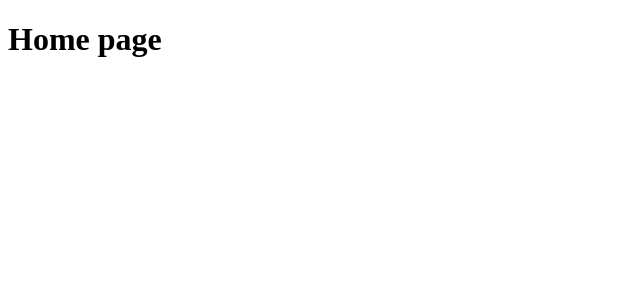
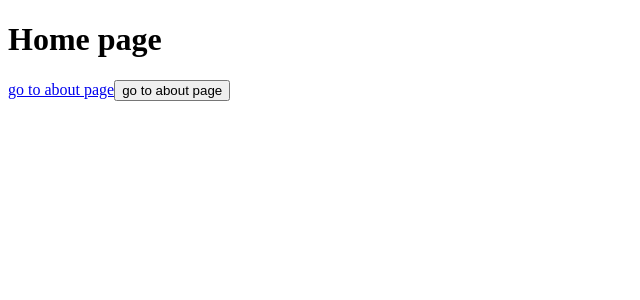
Before and after one commit to ZahraMirali/imdb-nuxt3, a Nuxt app: page / in a window 1280 px wide. Shown: the top 300 px of the page, without its empty margins (0-640 px from the left). Built offline with nearby package versions, Linux system fonts and the light colour scheme.

Commit message:
Page Navigation

```diff
--- a/pages/about.vue
+++ b/pages/about.vue
@@ -1,3 +1,4 @@
 <template>
     <h1>About page</h1>
+    <NuxtLink to="/">go to home page</NuxtLink>
 </template>
--- a/pages/index.vue
+++ b/pages/index.vue
@@ -1,3 +1,11 @@
 <template>
     <h1>Home page</h1>
+    <NuxtLink to="/about">go to about page</NuxtLink>
+    <button @click="moveToAbout">go to about page</button>
 </template>
+
+<script setup>
+    function moveToAbout(){
+        navigateTo('about')
+    }
+</script>
```
